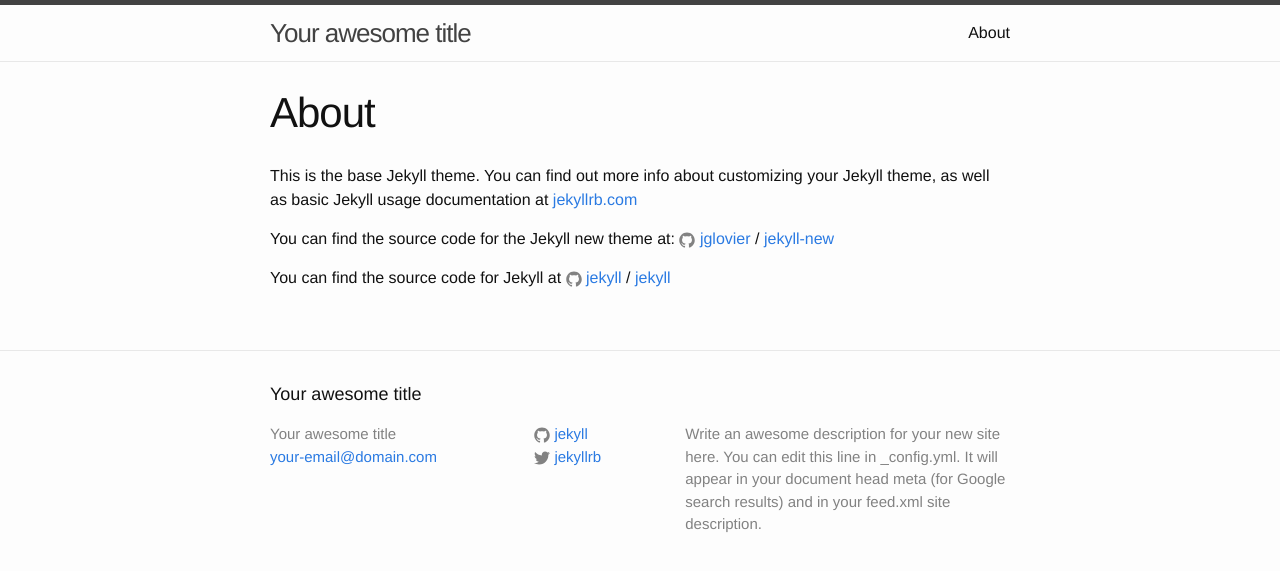
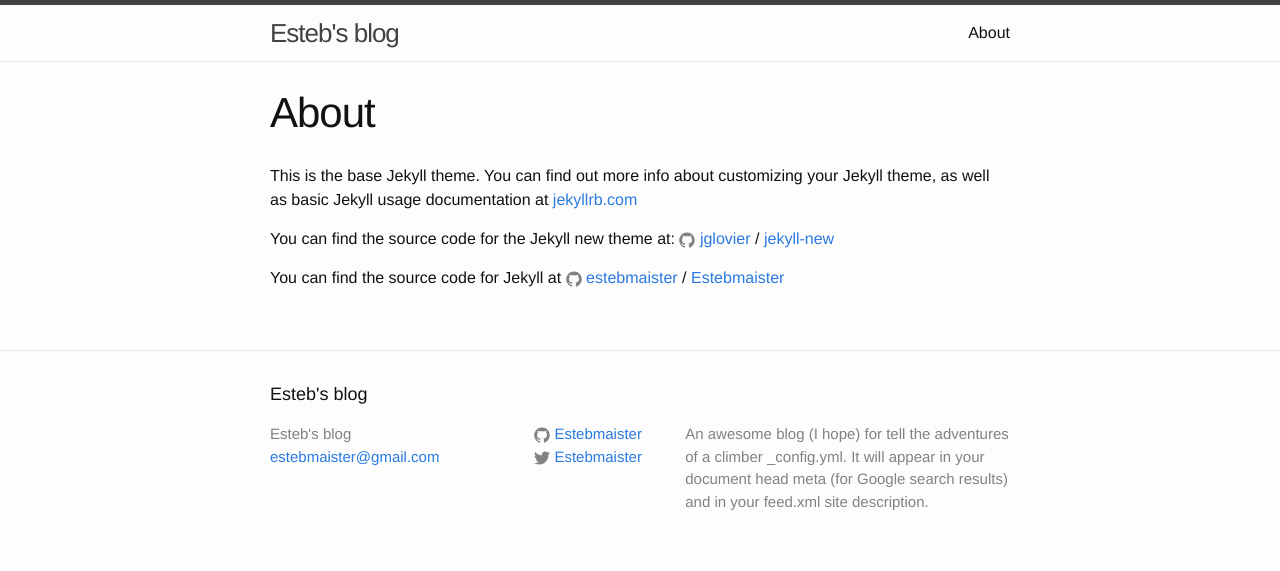
Before and after one commit to Estebmaister/public-blog, a Jekyll site: the page built from about.md, in a window 1280 px wide. Shown: the top 571 px of the page. Built offline with Jekyll 4.4.1, drawn with Linux system fonts in a browser that asks for light colours.

Commit message:
:speech_balloon: Updating about.md section

```diff
--- a/_config.yml
+++ b/_config.yml
@@ -6,16 +6,16 @@
 # 'jekyll serve'. If you change this file, please restart the server process.
 
 # Site settings
-title: Your awesome title
-email: your-email@domain.com
+title: Esteb's blog
+email: estebmaister@gmail.com
 description: > # this means to ignore newlines until "baseurl:"
-  Write an awesome description for your new site here. You can edit this
-  line in _config.yml. It will appear in your document head meta (for
+  An awesome blog (I hope) for tell the adventures of a climber
+  _config.yml. It will appear in your document head meta (for
   Google search results) and in your feed.xml site description.
 baseurl: "" # the subpath of your site, e.g. /blog
-url: "http://yourdomain.com" # the base hostname & protocol for your site
-twitter_username: jekyllrb
-github_username:  jekyll
+url: "https://estebmaister.com.ve" # the base hostname & protocol for your site
+twitter_username: Estebmaister
+github_username: Estebmaister
 
 # Build settings
 markdown: kramdown
--- a/about.md
+++ b/about.md
@@ -11,5 +11,5 @@ You can find the source code for the Jekyll new theme at:
 [jekyll-new](https://github.com/jglovier/jekyll-new)
 
 You can find the source code for Jekyll at
-{% include icon-github.html username="jekyll" %} /
-[jekyll](https://github.com/jekyll/jekyll)
+{% include icon-github.html username="estebmaister" %} /
+[Estebmaister](https://github.com/estebmaister/)
```
